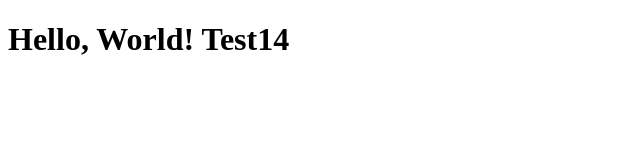
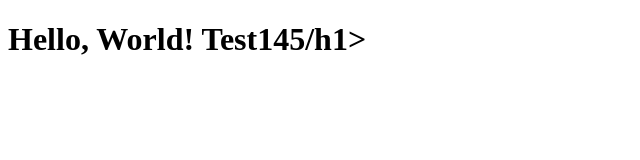
Before and after one commit to SergeyAkkuratov/OTUS_homework_lesson52, a plain HTML site: page index.html in a window 1280 px wide. Shown: the whole page, without its empty margins (0-640 px from the left). Drawn offline with Linux system fonts and the light colour scheme.

Commit message:
GitHub Pages deploy

```diff
--- a/index.html
+++ b/index.html
@@ -6,6 +6,6 @@
         <title>Hello, World!</title>
     </head>
     <body>
-        <h1>Hello, World! Test14</h1>
+        <h1>Hello, World! Test145/h1>
     </body>
 </html>
```
